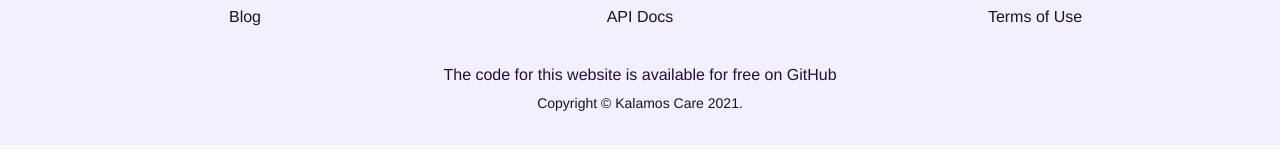
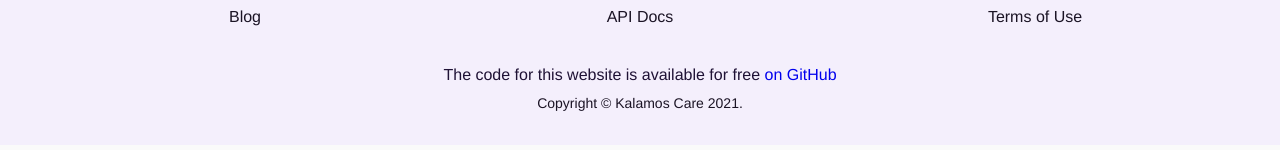
Before and after one commit to kalamos-care/clinic_search, a React (Create React App) app: page /#/clinic/1 in a window 1280 px wide. Shown: the part 518-668 px from the top of the page. Built offline with nearby package versions, Linux system fonts and the light colour scheme; no server answers.

Commit message:
added footer link

```diff
--- a/src/layout/Footer.tsx
+++ b/src/layout/Footer.tsx
@@ -24,6 +24,9 @@ const useStyles = makeStyles((theme) => ({
   divider: {
     margin: theme.spacing(4),
   },
+  footerLink: {
+    textDecoration: "none",
+  }
 }));
 
 // const socials = [
@@ -131,7 +134,7 @@ const Footer: FC = () => {
           </ul>
            */}
           <Typography variant="body1" color="textPrimary" gutterBottom>
-            The code for this website is available for free on GitHub
+            The code for this website is available for free <a href="https://github.com/kalamos-care" className={classes.footerLink}>on GitHub</a>
           </Typography>
           <Copyright />
         </Grid>
```
